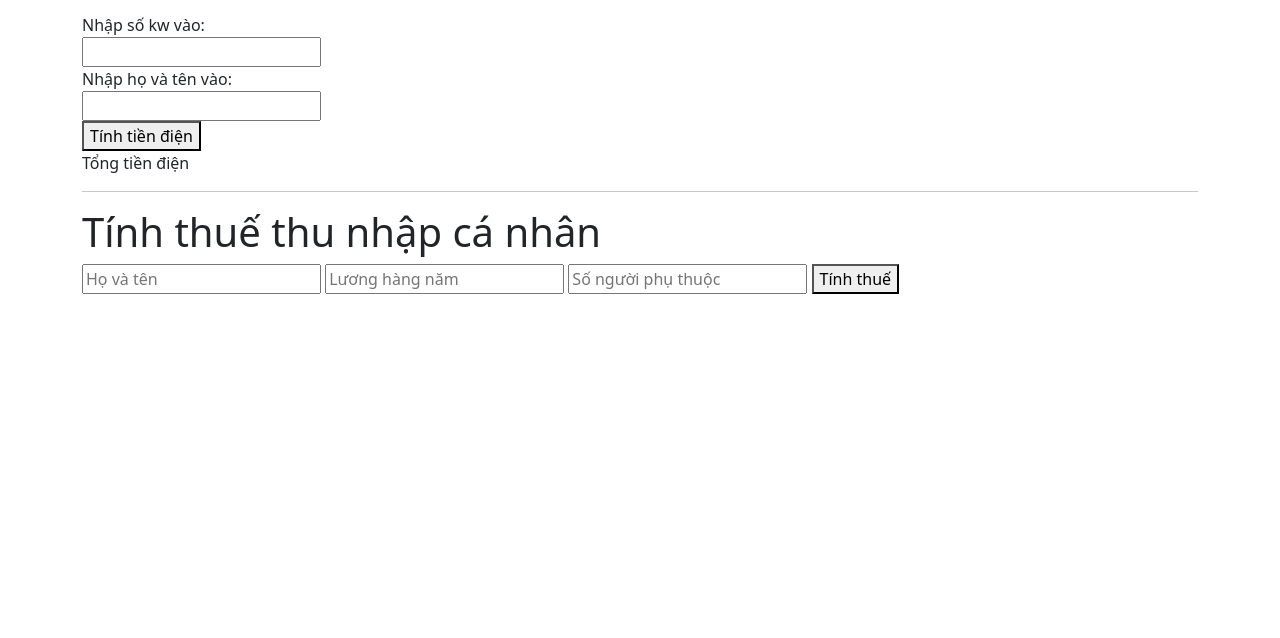
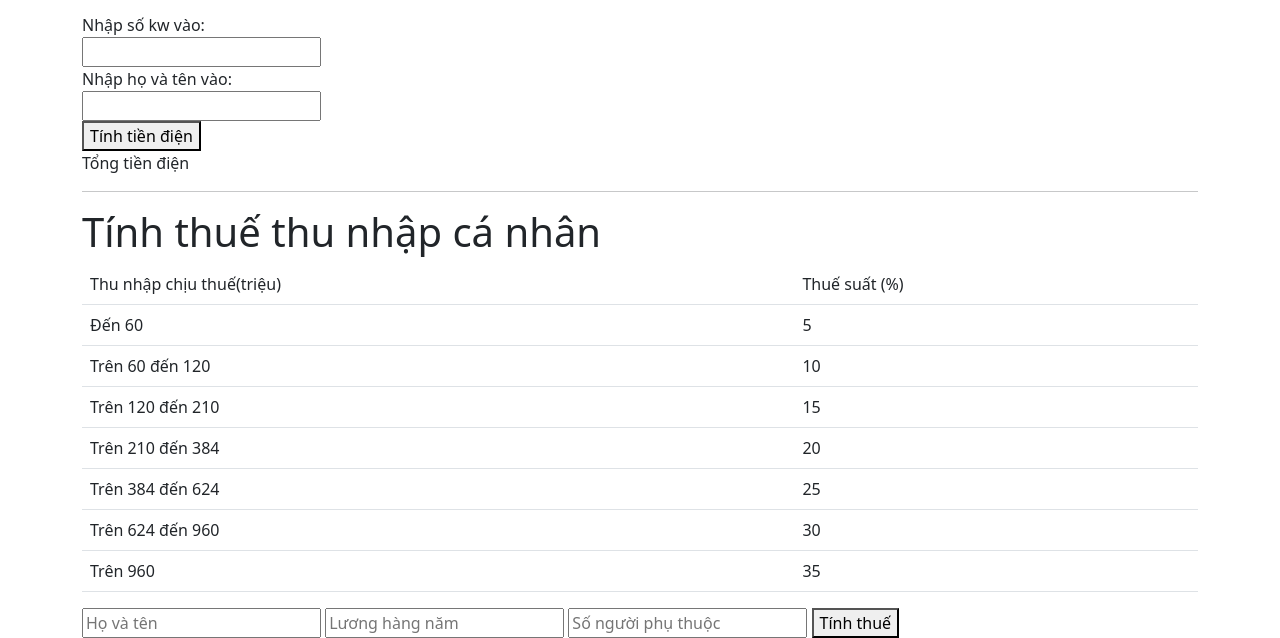
Before and after one commit to DannieFish/BC57_JS_buoi_5, a plain HTML site: page index.html in a window 1280 px wide. Shown: the part 749-1387 px from the top of the page. Before the commit the page ends 1043 px from the top, so only its background shows below. Drawn offline with nearby package versions, Linux system fonts and the light colour scheme.

Commit message:
'small_changes_on_tax'

```diff
--- a/index.html
+++ b/index.html
@@ -110,6 +110,42 @@
         </div>
         <hr>
         <h1>Tính thuế thu nhập cá nhân</h1>
+        <table class="table">
+            <thead>
+                <tr>
+                    <td>Thu nhập chịu thuế(triệu)</td>
+                    <td>Thuế suất (%)</td>
+                </tr>
+                <tr>
+                    <td>Đến 60</td>
+                    <td>5</td>
+                </tr>
+                <tr>
+                    <td>Trên 60 đến 120</td>
+                    <td>10</td>
+                </tr>
+                <tr>
+                    <td>Trên 120 đến 210</td>
+                    <td>15</td>
+                </tr>
+                <tr>
+                    <td>Trên 210 đến 384</td>
+                    <td>20</td>
+                </tr>
+                <tr>
+                    <td>Trên 384 đến 624</td>
+                    <td>25</td>
+                </tr>
+                <tr>
+                    <td>Trên 624 đến 960</td>
+                    <td>30</td>
+                </tr>
+                <tr>
+                    <td>Trên 960</td>
+                    <td>35</td>
+                </tr>
+            </thead>
+        </table>
         <input type="text" id="user_taxed" placeholder="Họ và tên">
         <input type="text" id="salary_get_taxed" placeholder="Lương hàng năm">
         <input type="text" id="less_tax" placeholder="Số người phụ thuộc">
```
Also changed, not shown: index.js (+17 -17 lines).
